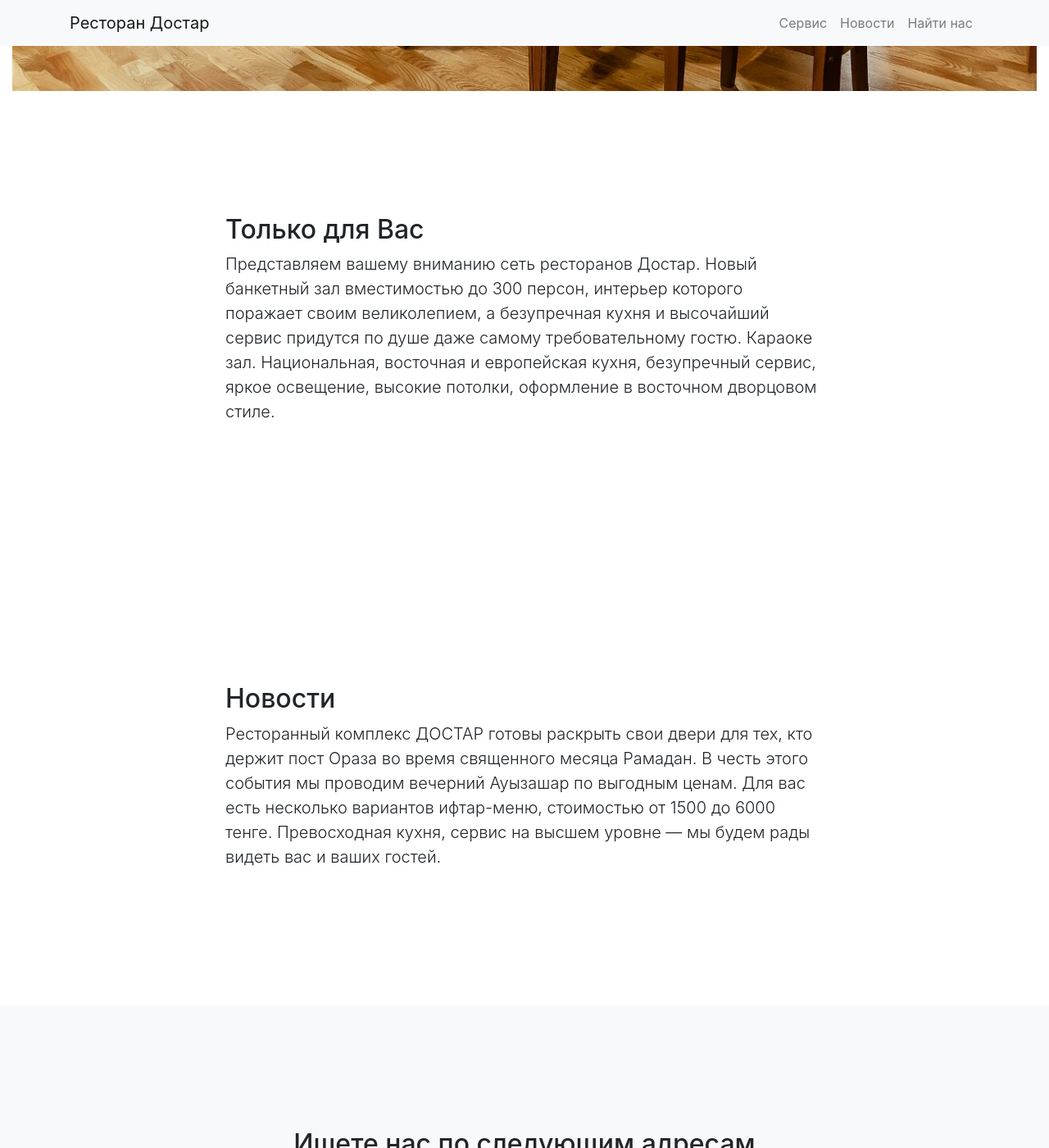
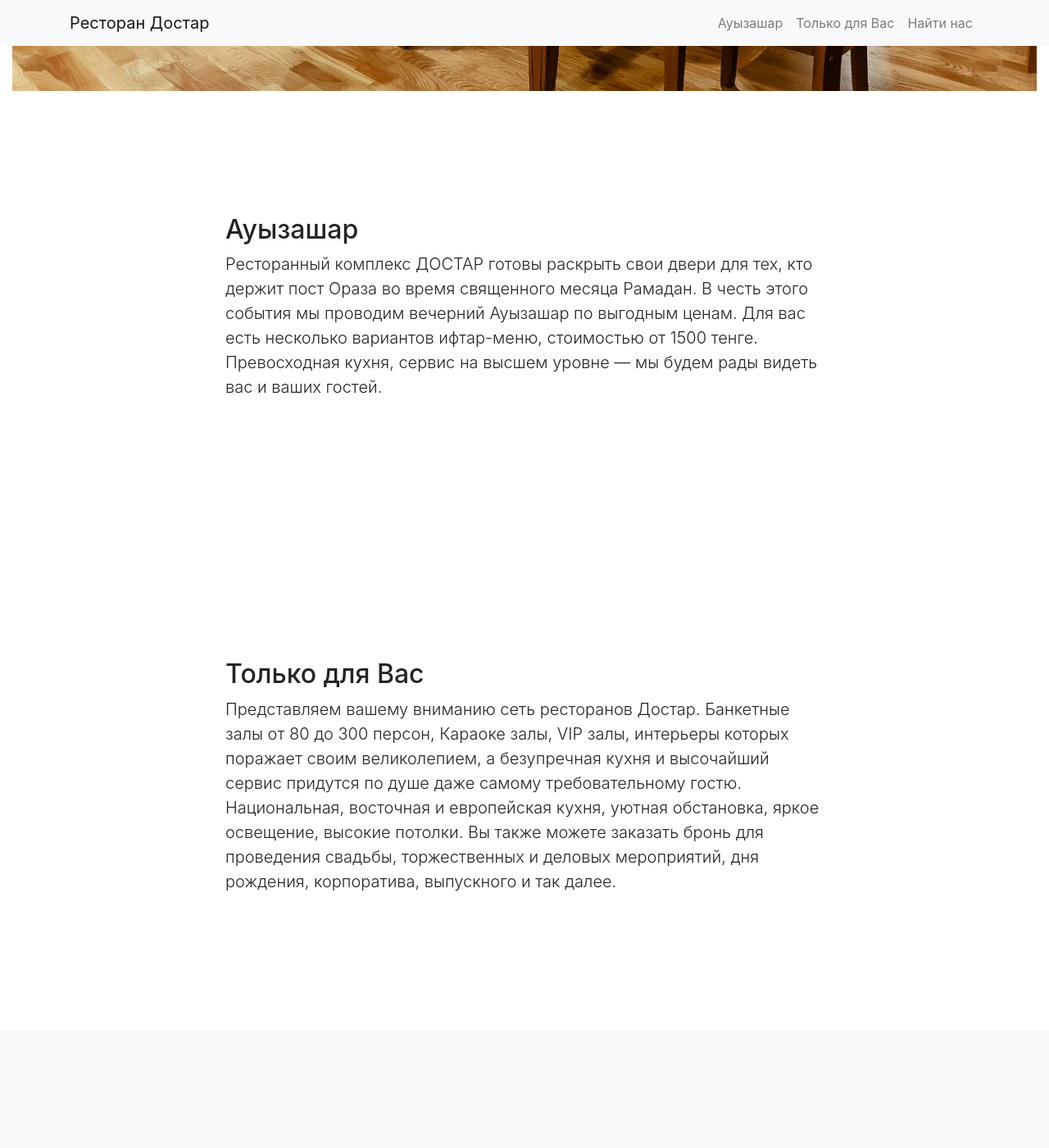
Before and after one commit to magzhanz/magzhanz.github.io, a Jekyll site: the page index.html, which Jekyll copies as it is, in a window 1280 px wide and 1400 px high, scrolled down 722 px. Shown: the whole window at 82% size. Built offline with Jekyll 4.4.1, drawn with Linux system fonts in a browser that asks for light colours; some of the changed text lies outside the part shown.

Commit message:
minor corrections

```diff
--- a/index.html
+++ b/index.html
@@ -38,13 +38,13 @@
         <div class="collapse navbar-collapse" id="navbarResponsive">
           <ul class="navbar-nav ml-auto">
             <li class="nav-item">
-              <a class="nav-link js-scroll-trigger" href="#about">Сервис</a>
+              <a class="nav-link js-scroll-trigger" href="#news">Ауызашар</a>
             </li>
             <li class="nav-item">
-              <a class="nav-link js-scroll-trigger" href="#news">Новости</a>
+              <a class="nav-link js-scroll-trigger" href="#service">Только для Вас</a>
             </li>
             <li class="nav-item">
-              <a class="nav-link js-scroll-trigger" href="#services">Найти нас</a>
+              <a class="nav-link js-scroll-trigger" href="#addresses">Найти нас</a>
             </li>
             <li class="nav-item">
               <a class="nav-link js-scroll-trigger" href="#contact" hidden>Контакты</a>
@@ -72,39 +72,38 @@
     </header>
 -->
 
-<!--
-Ресторанный комплекс ДОСТАР готовы раскрыть свои двери для тех, кто держит пост Ораза во время священного месяца Рамадан. В честь этого события мы проводим вечерний Ауызашар по выгодным ценам. Для вас есть несколько вариантов ифтар-меню, стоимостью от 1500 до 6000 тенге. Превосходная кухня, сервис на высшем уровне — мы будем рады видеть вас и ваших гостей.
--->
+    <section id="news">
+      <div class="container">
+        <div class="row">
+          <div class="col-lg-8 mx-auto">
+            <h2>Ауызашар</h2>
+            <p class="lead">
+              Ресторанный комплекс ДОСТАР готовы раскрыть свои двери для тех,
+              кто держит пост Ораза во время священного месяца Рамадан.
+              В честь этого события мы проводим вечерний Ауызашар
+              по выгодным ценам. Для вас есть несколько вариантов
+              ифтар-меню, стоимостью от 1500 тенге. Превосходная кухня,
+              сервис на высшем уровне — мы будем рады видеть вас и ваших гостей.
+            </p>
+          </div>
+        </div>
+      </div>
+    </section>
 
-    <section id="about">
+    <section id="service">
       <div class="container">
         <div class="row">
           <div class="col-lg-8 mx-auto">
             <h2>Только для Вас</h2>
             <p class="lead">Представляем вашему вниманию сеть ресторанов Достар.
-              Новый банкетный зал вместимостью до 300 персон, интерьер которого
-              поражает своим великолепием, а безупречная кухня и высочайший сервис
-               придутся по душе даже самому требовательному гостю. Караоке зал.
-               Национальная, восточная и европейская кухня, безупречный сервис, яркое освещение, высокие потолки, оформление в восточном дворцовом стиле. </p>
-<!--            <ul>
-              <li>Clickable nav links that smooth scroll to page sections</li>
-              <li>Responsive behavior when clicking nav links perfect for a one page website</li>
-              <li>Bootstrap's scrollspy feature which highlights which section of the page you're on in the navbar</li>
-              <li>Minimal custom CSS so you are free to explore your own unique design options</li>
-            </ul>
--->
-          </div>
-        </div>
-      </div>
-    </section>
-
-    <section id="news">
-      <div class="container">
-        <div class="row">
-          <div class="col-lg-8 mx-auto">
-            <h2>Новости</h2>
-            <p class="lead">
-              Ресторанный комплекс ДОСТАР готовы раскрыть свои двери для тех, кто держит пост Ораза во время священного месяца Рамадан. В честь этого события мы проводим вечерний Ауызашар по выгодным ценам. Для вас есть несколько вариантов ифтар-меню, стоимостью от 1500 до 6000 тенге. Превосходная кухня, сервис на высшем уровне — мы будем рады видеть вас и ваших гостей.
+              Банкетные залы от 80 до 300 персон, Караоке залы, VIP залы,
+              интерьеры которых поражает своим великолепием,
+              а безупречная кухня и высочайший сервис
+              придутся по душе даже самому требовательному гостю.
+              Национальная, восточная и европейская кухня, уютная обстановка,
+              яркое освещение, высокие потолки. Вы также можете заказать бронь
+              для проведения свадьбы, торжественных и деловых мероприятий, дня рождения,
+              корпоратива, выпускного и так далее.
             </p>
           </div>
         </div>
@@ -112,7 +111,7 @@
     </section>
 
 
-    <section id="services" class="bg-light">
+    <section id="addresses" class="bg-light">
       <div class="container-fluid">
         <h2 class="text-center">Ищете нас по следующим адресам</h2>
         <div class="row">
@@ -120,24 +119,26 @@
             <p>Ресторан "Достар": </br> г. Алматы, ул. Дулати 145. </br>
             Тел: <a href="tel:+7-775-785-01-28">+77757850128</a> </br>
             Караоке зал от 20 до 80 персон</br>
-            Банкетный зал до 300 персон</p>
+            Банкетный зал от 80 до 300 персон</p>
           </div>
           <div class="col-sm-4 mx-auto">
 
             <p>Лаундж Бар Достар:</br>
               г. Алматы, мкр. Аксай 4, 15А </br>
               Тел: <a href="tel:+7-707-247-47-45">+77072474745</a> </br>
-              Живая музыка, Уютный лаундж бар </br>
-              Банкетный зал, Летняя площадка
+              VIP, Караоке, Бар, Фоновая музыка </br>
+              Живая музыка, Танцпол, Летняя площадка </br>
+              Терраса, Прямые трансляции </br>
+              Шашлыки, Кальян </br>
             </p>
 
           </div>
           <div class="col-sm-4 mx-auto">
-            <p>Тойхана "Достар Сарайы":</br>
+            <p>Достар Сарайы:</br>
               г. Алматы, мкр. Аксай 4, 15А</br>
               Тел: <a href="tel:+7-747-521-33-52">+77475213352</a> </br>
               угол Саина и Жубанова</br>
-              Вместимость 300 мест
+              Банкетный зал до 300 персон</p>
             </p>
           </div>
           </div>
```
